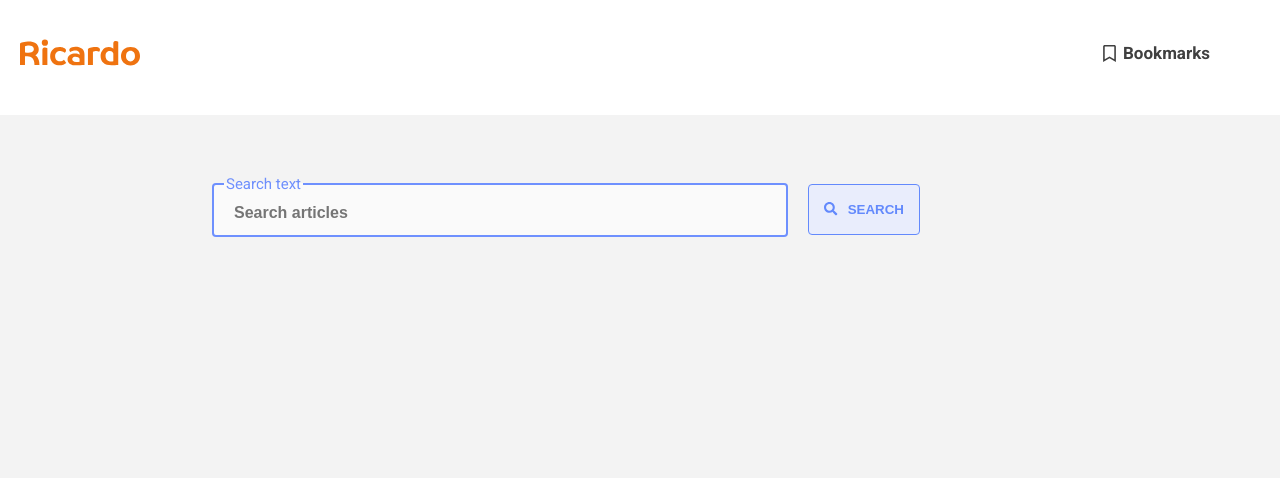
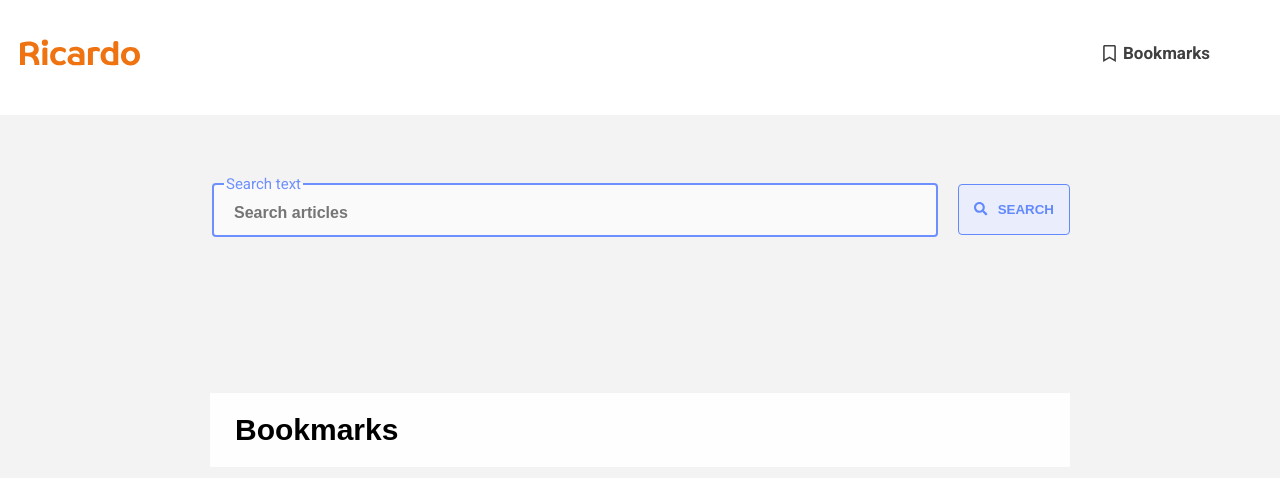
Before and after one commit to stefank-29/Ricardo-exercise, a Next.js app: page / in a window 1280 px wide. Shown: the top 478 px of the page. Built offline with nearby package versions, Linux system fonts and the light colour scheme.

Commit message:
bookmarks carousel

```diff
--- a/components/Card.js
+++ b/components/Card.js
@@ -61,6 +61,7 @@ export default function Card({ articleId, title, endDate, imageUrl, price }) {
                     </div>
                     <div className="article-info">
                         <p className="title">{title}</p>
+                        {endDate && (
                             <div className="end-date">
                                 <span className="label">Ending on:</span>
                                 <span className="date">
@@ -69,6 +70,7 @@ export default function Card({ articleId, title, endDate, imageUrl, price }) {
                                     {format(new Date(endDate), 'hh:mm:ss')}
                                 </span>
                             </div>
+                        )}
                         <div className="price">
                             <span>{price}</span>
                             {price && <span className="currency">CHF</span>}
--- /dev/null
+++ b/components/Carousel.js
@@ -0,0 +1,54 @@
+import { useState } from 'react';
+import { FaChevronLeft, FaChevronRight } from 'react-icons/fa';
+import CarouselStyles from '../styles/CarouselStyles';
+import Card from './Card';
+
+export default function Carousel({ items, title }) {
+    const [translate, setTranslate] = useState(0);
+
+    const move = 900;
+
+    function moveLeft() {
+        const translateRight = translate + move;
+        if (translateRight > 0) {
+            setTranslate(0);
+        } else {
+            setTranslate(translateRight);
+        }
+    }
+
+    function moveRight() {
+        const translateLeft = translate - move;
+        if (translateLeft < -(items.length - 5) * 240 + 80) {
+            setTranslate(-(items.length - 5) * 240 + 80);
+        } else {
+            setTranslate(translateLeft);
+        }
+    }
+
+    return (
+        <CarouselStyles translate={translate}>
+            <h1 className="title">{title}</h1>
+            <div className="container">
+                <div className="arrow left" onClick={moveLeft}>
+                    <FaChevronLeft />
+                </div>
+                <div className="arrow right" onClick={moveRight}>
+                    <FaChevronRight />
+                </div>
+
+                <div className="carousel">
+                    {items.map((item) => (
+                        <Card
+                            key={item.articleId}
+                            articleId={item.articleId}
+                            imageUrl={item.imageUrl}
+                            price={item.price}
+                            title={item.title}
+                        />
+                    ))}
+                </div>
+            </div>
+        </CarouselStyles>
+    );
+}
--- a/components/Pagination.js
+++ b/components/Pagination.js
@@ -2,6 +2,7 @@ import styled from 'styled-components';
 import { FaChevronLeft, FaChevronRight } from 'react-icons/fa';
 import { useRouter } from 'next/router';
 import PaginationStyles from '../styles/PaginationStyles';
+import { PropTypes } from 'prop-types';
 
 export default function Pagination({ numOfPages, currPage }) {
     const router = useRouter();
@@ -50,3 +51,8 @@ export default function Pagination({ numOfPages, currPage }) {
         </PaginationStyles>
     );
 }
+
+Pagination.propTypes = {
+    numOfPages: PropTypes.number,
+    currPage: PropTypes.number,
+};
--- a/pages/bookmarks.js
+++ b/pages/bookmarks.js
@@ -99,7 +99,7 @@ export default function BookmarksPage() {
     const { bookmarks, removeBookmark } = useBookmarks();
     const [articles, setArticles] = useState([]);
 
-    useEffect(() => setArticles(bookmarks));
+    useEffect(() => setArticles(bookmarks), []);
 
     return (
         <BookmarksPageStyles>
--- a/pages/index.js
+++ b/pages/index.js
@@ -1,7 +1,11 @@
 import { useRouter } from 'next/router';
-import { useState } from 'react';
+import { useState, useEffect } from 'react';
 import { FaSearch } from 'react-icons/fa';
 import styled from 'styled-components';
+import FormStyles from '../styles/FormStyles';
+import ButtonStyles from '../styles/ButtonStyles';
+import Carousel from '../components/Carousel';
+import { useBookmarks } from '../lib/bookmarksState';
 
 const HomeStyles = styled.main`
     width: 100%;
@@ -9,70 +13,13 @@ const HomeStyles = styled.main`
     flex-direction: column;
 `;
 
-const FormStyles = styled.form`
-    display: flex;
-    align-items: center;
-    width: 100%;
-    margin-top: 4rem;
-    padding-right: 15rem;
-    .input-container {
-        flex: 1;
-        margin-right: 2rem;
-        margin-bottom: 0.6rem;
-        border: 2px solid var(--lightPurple);
-        border-radius: 4px;
-        padding: 0.5rem 1rem;
-        background-color: #fefefeaa;
-        :hover,
-        :focus-within {
-            box-shadow: 0 0 4px 1px #668aff55;
-        }
-        legend {
-            color: var(--lightPurple);
-        }
-        input {
-            width: 100%;
-            height: 100%;
-            padding: 0.6rem 1rem 0.8rem;
-            font-size: 1.6rem;
-            background: none;
-            border: none;
-            outline: none;
-            ::placeholder {
-                font-weight: 700;
-            }
-        }
-    }
-`;
-
-const ButtonStyles = styled.button`
-    display: flex;
-    align-items: center;
-    justify-content: center;
-    padding: 1.7rem 1.5rem;
-    text-transform: uppercase;
-    color: var(--purple);
-    font-weight: 600;
-    border: 1px solid var(--purple);
-    border-radius: 4px;
-    background-color: #e6ecff;
-    transition: background 0.3s;
-    cursor: pointer;
-    :hover:not(:disabled) {
-        background-color: #ccd8ff;
-    }
-    :disabled {
-        cursor: default;
-        opacity: 0.75;
-    }
-    .icon {
-        margin-right: 1rem;
-    }
-`;
-
 export default function Home() {
     const [searchQuery, setSearchQuery] = useState('');
     const [disabled, setDisabled] = useState(true);
+    const [bookmarkedArticles, setBookmarkedArticles] = useState([]);
+    const { bookmarks } = useBookmarks();
+
+    useEffect(() => setBookmarkedArticles(bookmarks), []);
 
     const router = useRouter();
 
@@ -109,6 +56,7 @@ export default function Home() {
                     <span>Search</span>
                 </ButtonStyles>
             </FormStyles>
+            <Carousel title="Bookmarks" items={bookmarkedArticles} />
         </HomeStyles>
     );
 }
--- /dev/null
+++ b/styles/ButtonStyles.js
@@ -0,0 +1,28 @@
+import styled from 'styled-components';
+
+const ButtonStyles = styled.button`
+    display: flex;
+    align-items: center;
+    justify-content: center;
+    padding: 1.7rem 1.5rem;
+    text-transform: uppercase;
+    color: var(--purple);
+    font-weight: 600;
+    border: 1px solid var(--purple);
+    border-radius: 4px;
+    background-color: #e6ecff;
+    transition: background 0.3s;
+    cursor: pointer;
+    :hover:not(:disabled) {
+        background-color: #ccd8ff;
+    }
+    :disabled {
+        cursor: default;
+        opacity: 0.75;
+    }
+    .icon {
+        margin-right: 1rem;
+    }
+`;
+
+export default ButtonStyles;
--- /dev/null
+++ b/styles/CarouselStyles.js
@@ -0,0 +1,66 @@
+import styled from 'styled-components';
+
+const CarouselStyles = styled.div`
+    position: relative;
+    margin: 15rem 0 5rem;
+    padding: 0rem 2.5rem;
+    background-color: #fefefe;
+    .title {
+        font-family: Ubuntu, sans-serif;
+    }
+    .container {
+        width: 100%;
+        overflow-x: hidden;
+
+        .carousel {
+            width: 100%;
+            height: 100%;
+            display: flex;
+            transform: translateX(${(props) => props.translate + 'px'});
+        }
+        :hover {
+            .arrow {
+                opacity: 1;
+            }
+        }
+        .arrow {
+            display: flex;
+            align-items: center;
+            justify-content: center;
+            padding: 2.5rem 1.5rem;
+            position: absolute;
+            top: 50%;
+            transform: translateY(-50%);
+            background-color: #fefefe;
+            cursor: pointer;
+            z-index: 5;
+            opacity: 0;
+            transition: all 0.5s ease-in-out;
+            &.left {
+                left: 1rem;
+                border-radius: 0 20px 20px 0;
+                box-shadow: 5px 0 5px 1px rgba(0, 0, 0, 0.2);
+            }
+            &.right {
+                right: 1rem;
+                border-radius: 20px 0 0 20px;
+                box-shadow: -5px 0 5px 1px rgba(0, 0, 0, 0.2);
+            }
+        }
+        .right-arrow {
+            position: absolute;
+            right: 1rem;
+            top: 50%;
+            z-index: 5;
+        }
+
+        /* card */
+        .container {
+            width: 22rem;
+            margin-right: 2rem;
+            margin: 2rem 2rem 2rem 0;
+        }
+    }
+`;
+
+export default CarouselStyles;
--- /dev/null
+++ b/styles/FormStyles.js
@@ -0,0 +1,39 @@
+import styled from 'styled-components';
+
+const FormStyles = styled.form`
+    display: flex;
+    align-items: center;
+    width: 100%;
+    margin-top: 4rem;
+    /* padding-right: 15rem; */
+    .input-container {
+        flex: 1;
+        margin-right: 2rem;
+        margin-bottom: 0.6rem;
+        border: 2px solid var(--lightPurple);
+        border-radius: 4px;
+        padding: 0.5rem 1rem;
+        background-color: #fefefeaa;
+        :hover,
+        :focus-within {
+            box-shadow: 0 0 4px 1px #668aff55;
+        }
+        legend {
+            color: var(--lightPurple);
+        }
+        input {
+            width: 100%;
+            height: 100%;
+            padding: 0.6rem 1rem 0.8rem;
+            font-size: 1.6rem;
+            background: none;
+            border: none;
+            outline: none;
+            ::placeholder {
+                font-weight: 700;
+            }
+        }
+    }
+`;
+
+export default FormStyles;
```
Lines whose indentation alone changed are shown as unchanged.
